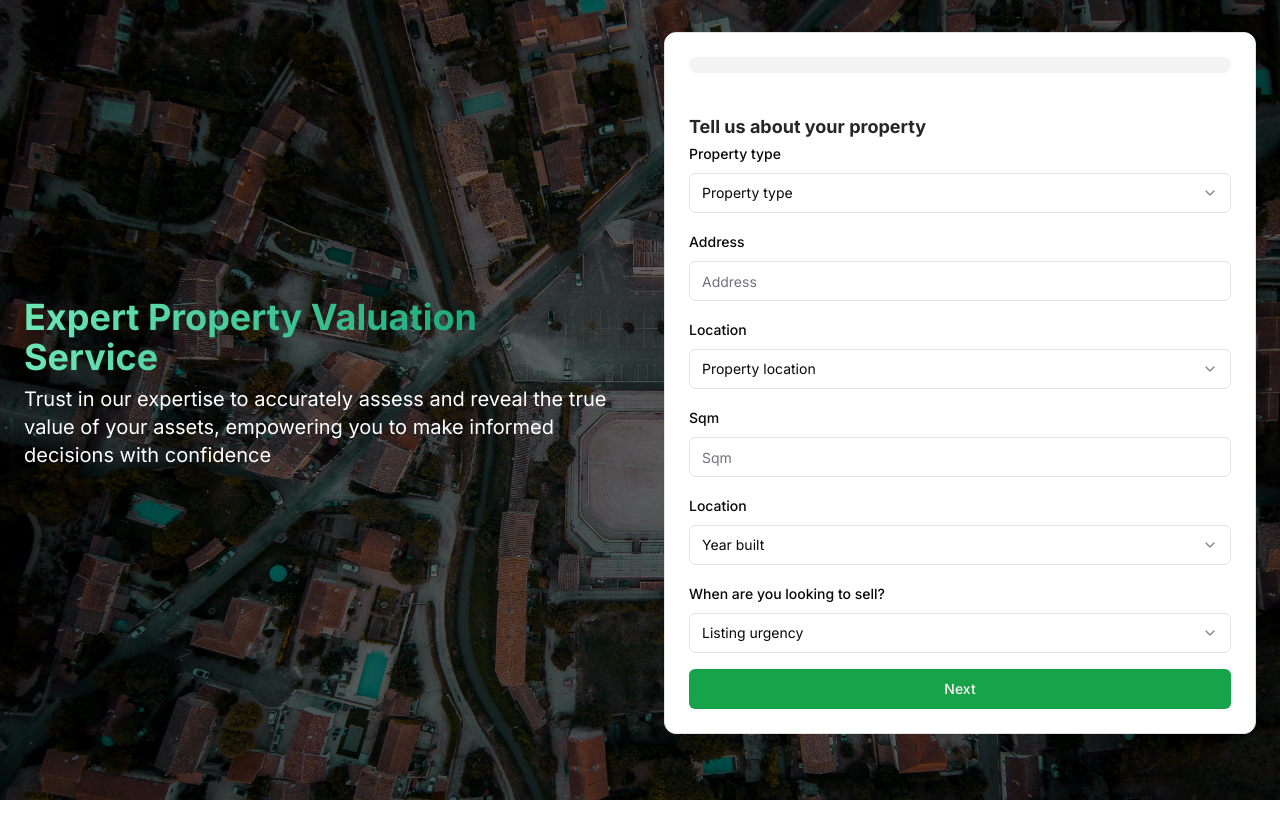
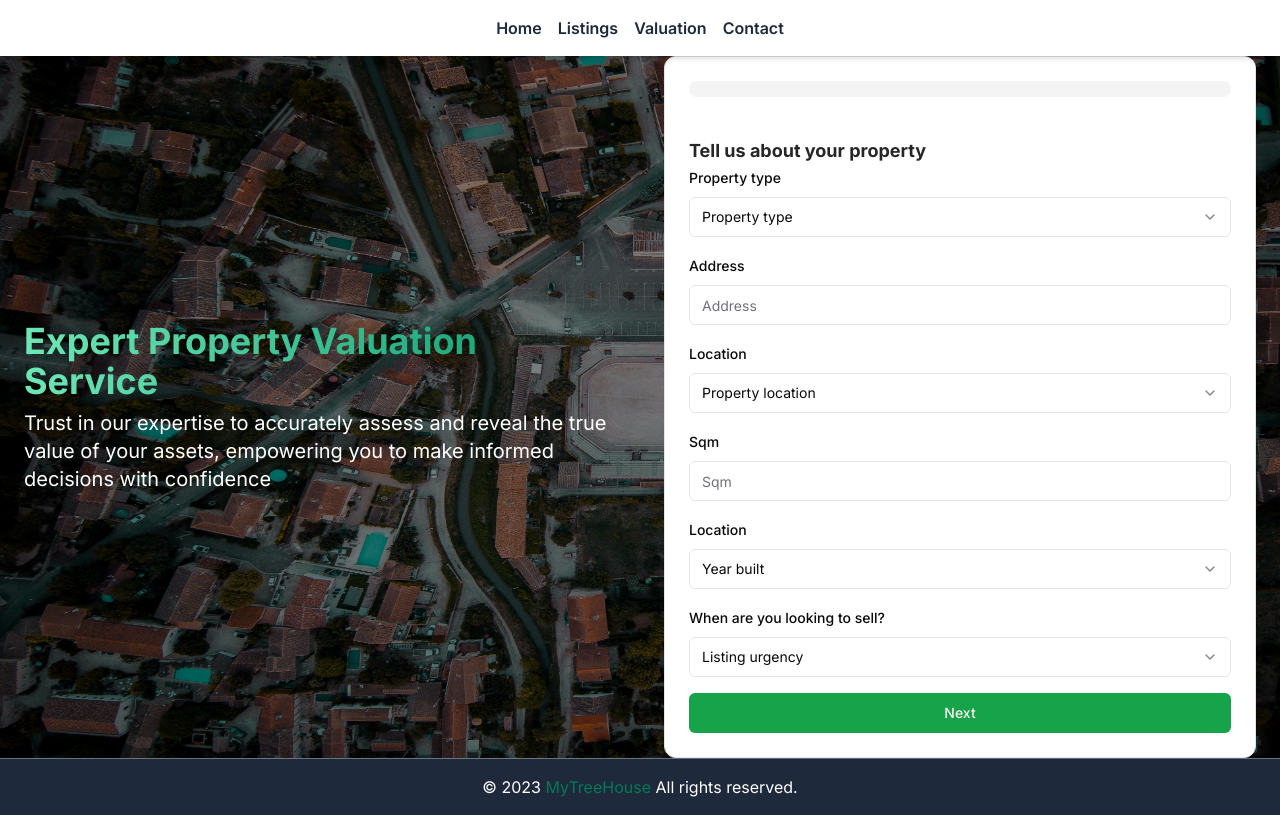
Before and after one commit to mytreehouse-ai/mytreehouse, a Next.js app: page /property-valuation in a window 1280 px wide. Built offline with nearby package versions, Linux system fonts and the light colour scheme.

Commit message:
Refactor property valuation page layout and styling

```diff
--- /dev/null
+++ b/app/property-valuation/layout.tsx
@@ -0,0 +1,15 @@
+import Footer from "@/components/layouts/footer";
+import Navbar from "@/components/layouts/navbar";
+import { PropsWithChildren } from "react";
+
+const layout: React.FC<PropsWithChildren> = ({ children }) => {
+  return (
+    <main className="z-50 flex flex-col justify-between h-screen">
+      <Navbar shadowMd />
+      {children}
+      <Footer />
+    </main>
+  );
+};
+
+export default layout;
--- a/app/property-valuation/page.tsx
+++ b/app/property-valuation/page.tsx
@@ -1,27 +1,32 @@
 import Valuation from "@/components/property/valuation";
+import Image from "next/image";
 
 const Page = () => {
   return (
-        <main className="bg-[url('/property-valuation-bg.jpg')] h-[calc(100vh)] w-full bg-cover bg-no-repeat from-neutral-700">
-            <div
-                style={{
-                    backgroundColor: "rgba(0, 0, 0, 0.6)",
-                }}
-                className="h-screen"
-            >
-                <div className="flex flex-col md:flex-row md:items-center">
-                    <div className="w-full py-8 px-6 text-white space-y-2">
-                        <h1 className=" text-2xl md:text-4xl font-bold text-transparent bg-clip-text bg-gradient-to-r from-emerald-300 to-emerald-600">Expert Property Valuation Service</h1>
-                        <p className="text-xs md:text-xl">Trust in our expertise to accurately assess and reveal the true value of your assets, empowering you to make informed decisions with confidence</p>
+    <div className="relative flex flex-col h-full mt-14 md:flex-row md:items-center">
+      <Image
+        className="absolute brightness-50"
+        src="/property-valuation-bg.jpg"
+        alt="propery_valuation_bg"
+        sizes="(max-width: 768px) 100vw"
+        priority={true}
+        fill={true}
+      />
+      <div className="z-10 w-full px-6 py-8 space-y-2 text-white">
+        <h1 className="text-2xl font-bold text-transparent bg-gradient-to-r from-emerald-300 to-emerald-600 bg-clip-text md:text-4xl">
+          Expert Property Valuation Service
+        </h1>
+        <p className="text-xs md:text-xl">
+          Trust in our expertise to accurately assess and reveal the true value
+          of your assets, empowering you to make informed decisions with
+          confidence
+        </p>
       </div>
-                    <div className="w-full md:py-8 md:px-6">
+      <div className="w-full md:px-6 ">
         <Valuation />
       </div>
     </div>
-
-            </div>
-        </main>
   );
-}
+};
 
 export default Page;
--- a/components/property/valuation/index.tsx
+++ b/components/property/valuation/index.tsx
@@ -1,16 +1,12 @@
 "use client";
 
-import {
-  Card,
-  CardContent,
-} from "@/components/ui/card";
+import { Card, CardContent } from "@/components/ui/card";
 import { Progress } from "@/components/ui/progress";
 import PropertyDetails from "./propertyDetails";
 import ValuationStepper from "@/hooks/useStepperStore";
 import PersonalDetails from "./personalDetails";
 import ValuationResults from "./valuationResults";
-import z from 'zod'
-
+import z from "zod";
 
 const componentsMap = {
   Property: PropertyDetails,
@@ -34,26 +30,34 @@ export const personalDetailsFormSchema = z.object({
   phoneNumber: z.string().nonempty(),
   emailAddress: z.string().nonempty(),
   termsAndConditions: z.boolean().optional(),
-  offers: z.boolean().optional()
-})
+  offers: z.boolean().optional(),
+});
 
 const Valuation: React.FC = () => {
-  const { steps, currentStepIndex, markStepAsComplete } = ValuationStepper()
+  const { steps, currentStepIndex, markStepAsComplete } = ValuationStepper();
 
   const ComponentToRender =
     componentsMap[
-    steps[currentStepIndex]?.name as keyof typeof componentsMap
+      steps[currentStepIndex]?.name as keyof typeof componentsMap
     ] || null;
 
   return (
-    <Card className="relative w-full h-[calc(100vh)] md:h-[calc(100vh_-_70%)] overflow-y-auto rounded-t-3xl rounded-b-none md:rounded-xl">
-      <div className="px-6 py-6 sticky top-0 left-0 h-20 w-full bg-white z-20 md:pt-6 md:pb-2">
-        <Progress value={currentStepIndex === 1 ? 33.33 : currentStepIndex === 2 ? 100 : currentStepIndex === 3 ? 100 : 0} />
+    <Card className="relative w-full overflow-y-auto rounded-b-none rounded-t-3xl md:rounded-xl">
+      <div className="sticky top-0 left-0 z-10 w-full h-20 px-6 py-6 bg-white md:pb-2 md:pt-6">
+        <Progress
+          value={
+            currentStepIndex === 1
+              ? 33.33
+              : currentStepIndex === 2
+              ? 100
+              : currentStepIndex === 3
+              ? 100
+              : 0
+          }
+        />
       </div>
-      <CardContent>
-        {ComponentToRender && <ComponentToRender />}
-      </CardContent>
-    </Card >
+      <CardContent>{ComponentToRender && <ComponentToRender />}</CardContent>
+    </Card>
   );
 };
 
--- a/components/property/valuation/propertyDetails.tsx
+++ b/components/property/valuation/propertyDetails.tsx
@@ -23,7 +23,7 @@ import ValuationStepper from "@/hooks/useStepperStore";
 import { propertyValuationFormSchema } from ".";
 
 const PropertyDetails: React.FC = () => {
-  const { currentStepIndex, setCurrentStepIndex, steps } = ValuationStepper()
+  const { currentStepIndex, setCurrentStepIndex, steps } = ValuationStepper();
 
   const form = useForm<z.infer<typeof propertyValuationFormSchema>>({
     resolver: zodResolver(propertyValuationFormSchema),
@@ -32,13 +32,15 @@ const PropertyDetails: React.FC = () => {
   function onSubmit(values: z.infer<typeof propertyValuationFormSchema>) {
     console.log(values);
     if (currentStepIndex < steps.length - 1) {
-      setCurrentStepIndex(+ 1);
+      setCurrentStepIndex(+1);
     }
   }
 
   return (
     <Form {...form}>
-      <h2 className="w-full text-lg text-neutral-800 font-bold">Tell us about your property</h2>
+      <h2 className="w-full text-lg font-bold text-neutral-800">
+        Tell us about your property
+      </h2>
       <form
         name="test"
         onSubmit={form.handleSubmit(onSubmit)}
@@ -152,12 +154,9 @@ const PropertyDetails: React.FC = () => {
             </FormItem>
           )}
         />
-
         <Button className="w-full" type="submit">
           Next
         </Button>
-
-
       </form>
     </Form>
   );
```
Also changed, not shown: 1 other file (tests, documents, lock files or other folders). Lines whose indentation alone changed are shown as unchanged.
